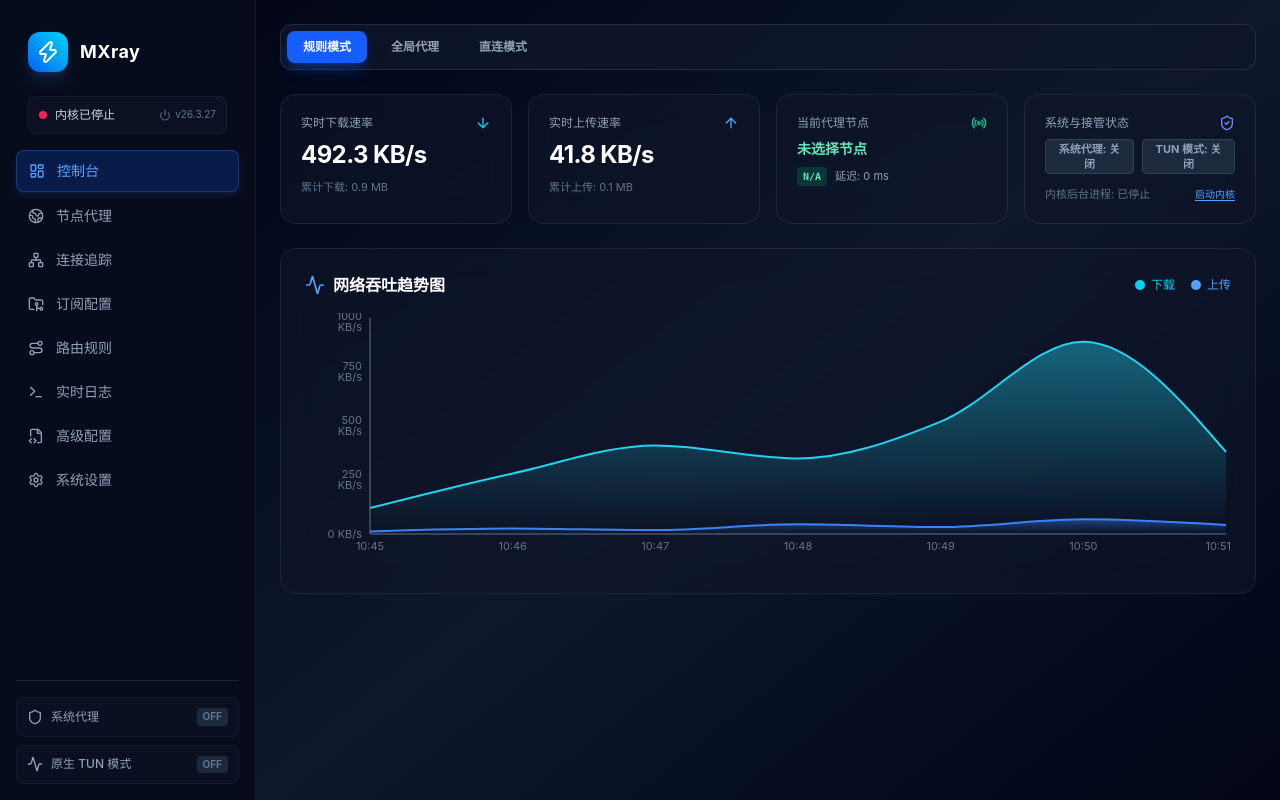
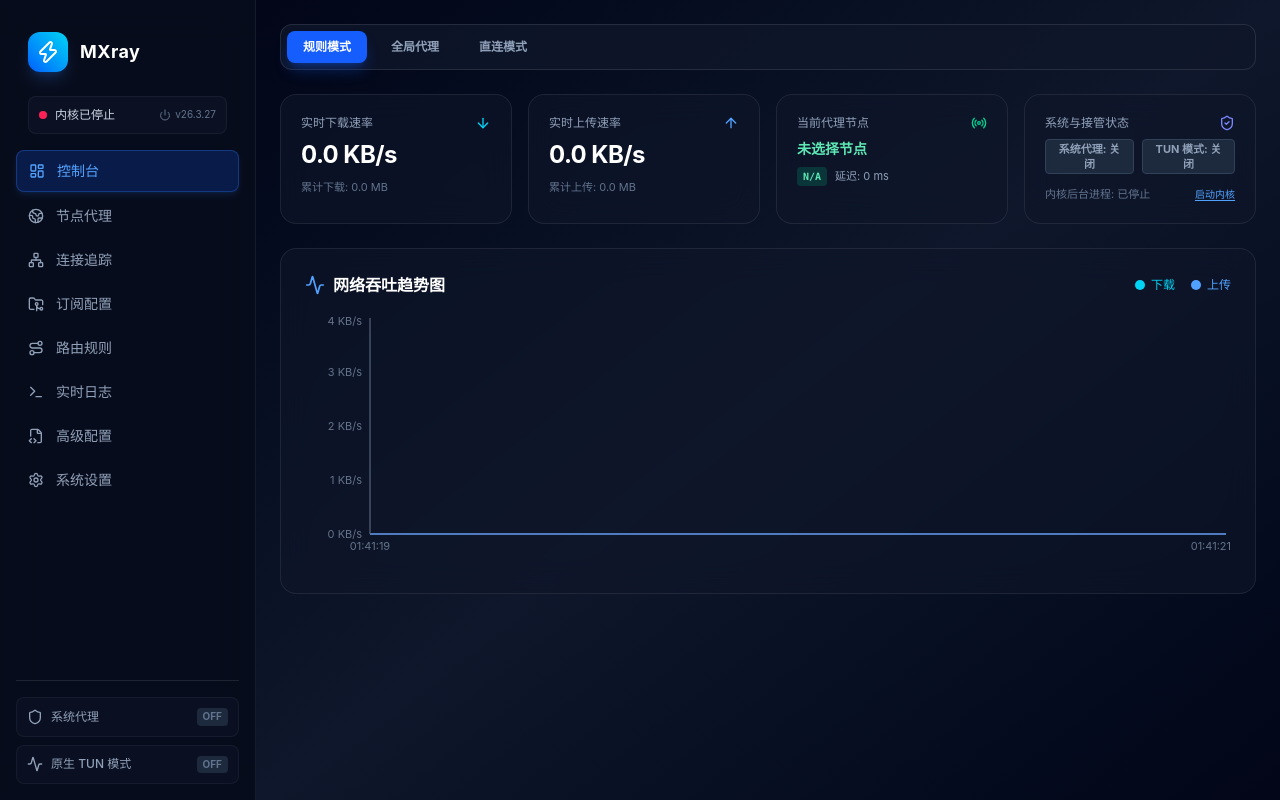
Before and after one commit to vpen66/mxray, a React (Vite) app: page / in a window 1280 px wide. Built offline with nearby package versions, Linux system fonts and the light colour scheme.

Commit message:
Mock 数据

```diff
--- a/src/pages/Dashboard.tsx
+++ b/src/pages/Dashboard.tsx
@@ -1,25 +1,20 @@
-import React, { useEffect } from 'react';
+import React, { useEffect, useState } from 'react';
 import { ArrowDown, ArrowUp, Activity, ShieldCheck, Radio } from 'lucide-react';
 import { AreaChart, Area, XAxis, YAxis, Tooltip, ResponsiveContainer } from 'recharts';
 import { useAppStore } from '../stores/useAppStore';
 import { useProxyStore } from '../stores/useProxyStore';
 
-const MOCK_SPEED_HISTORY = [
-  { time: '10:45', up: 12, down: 120 },
-  { time: '10:46', up: 25, down: 280 },
-  { time: '10:47', up: 18, down: 410 },
-  { time: '10:48', up: 45, down: 350 },
-  { time: '10:49', up: 32, down: 520 },
-  { time: '10:50', up: 68, down: 890 },
-  { time: '10:51', up: 42, down: 380 },
-];
+interface SpeedPoint {
+  time: string;
+  up: number;
+  down: number;
+}
 
 export const DashboardPage: React.FC = () => {
   const {
     coreState,
     trafficStats,
     setMode,
-    updateTraffic,
     toggleSystemProxy,
     toggleTunMode,
     isTogglingSystemProxy,
@@ -28,18 +23,28 @@
   } = useAppStore();
   const { profiles, selectedNodeId } = useProxyStore();
 
+  const [speedHistory, setSpeedHistory] = useState<SpeedPoint[]>([]);
+
   const activeNode = profiles
     .flatMap((p) => p.nodes)
     .find((n) => n.id === selectedNodeId);
 
+  const currentDownloadSpeed = coreState.isRunning ? trafficStats.downloadSpeed : 0;
+  const currentUploadSpeed = coreState.isRunning ? trafficStats.uploadSpeed : 0;
+
   useEffect(() => {
-    const interval = setInterval(() => {
-      const randomUp = Math.floor(Math.random() * 50 * 1024);
-      const randomDown = Math.floor(Math.random() * 600 * 1024);
-      updateTraffic(randomUp, randomDown);
+    const timer = setInterval(() => {
+      const now = new Date();
+      const timeStr = `${now.getHours().toString().padStart(2, '0')}:${now.getMinutes().toString().padStart(2, '0')}:${now.getSeconds().toString().padStart(2, '0')}`;
+      const point: SpeedPoint = {
+        time: timeStr,
+        down: Math.round(currentDownloadSpeed / 1024),
+        up: Math.round(currentUploadSpeed / 1024),
+      };
+      setSpeedHistory((prev) => [...prev.slice(-11), point]);
     }, 2000);
-    return () => clearInterval(interval);
-  }, [updateTraffic]);
+    return () => clearInterval(timer);
+  }, [currentDownloadSpeed, currentUploadSpeed]);
 
   const formatSpeed = (bytes: number) => {
     if (bytes >= 1024 * 1024) return `${(bytes / (1024 * 1024)).toFixed(2)} MB/s`;
@@ -80,7 +85,7 @@
             <ArrowDown className="w-4 h-4 text-cyan-400" />
           </div>
           <div className="text-2xl font-bold text-white tracking-tight">
-            {formatSpeed(trafficStats.downloadSpeed)}
+            {formatSpeed(currentDownloadSpeed)}
           </div>
           <div className="text-[11px] text-slate-500">累计下载: {formatTotal(trafficStats.totalDownload)}</div>
         </div>
@@ -91,7 +96,7 @@
             <ArrowUp className="w-4 h-4 text-blue-400" />
           </div>
           <div className="text-2xl font-bold text-white tracking-tight">
-            {formatSpeed(trafficStats.uploadSpeed)}
+            {formatSpeed(currentUploadSpeed)}
           </div>
           <div className="text-[11px] text-slate-500">累计上传: {formatTotal(trafficStats.totalUpload)}</div>
         </div>
@@ -176,7 +181,7 @@
 
         <div className="h-64 w-full">
           <ResponsiveContainer width="100%" height="100%">
-            <AreaChart data={MOCK_SPEED_HISTORY}>
+            <AreaChart data={speedHistory}>
               <defs>
                 <linearGradient id="downGrad" x1="0" y1="0" x2="0" y2="1">
                   <stop offset="5%" stopColor="#22d3ee" stopOpacity={0.4} />
```
